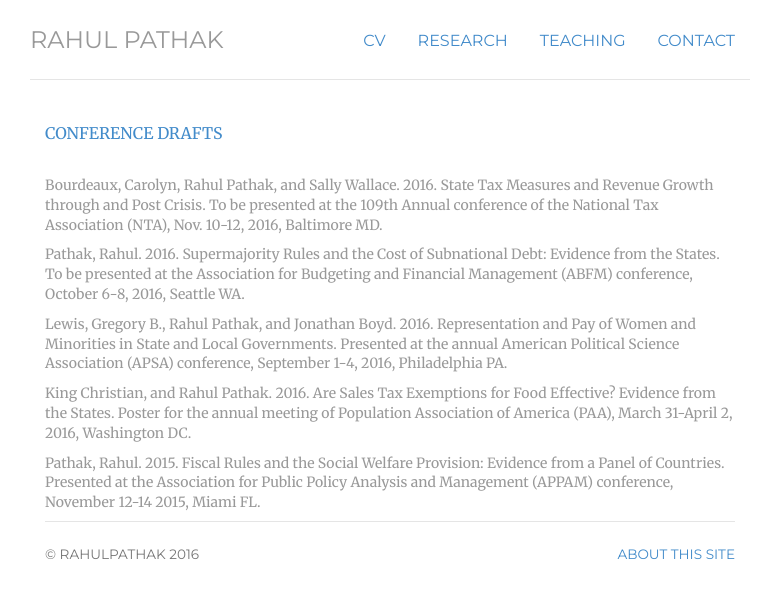
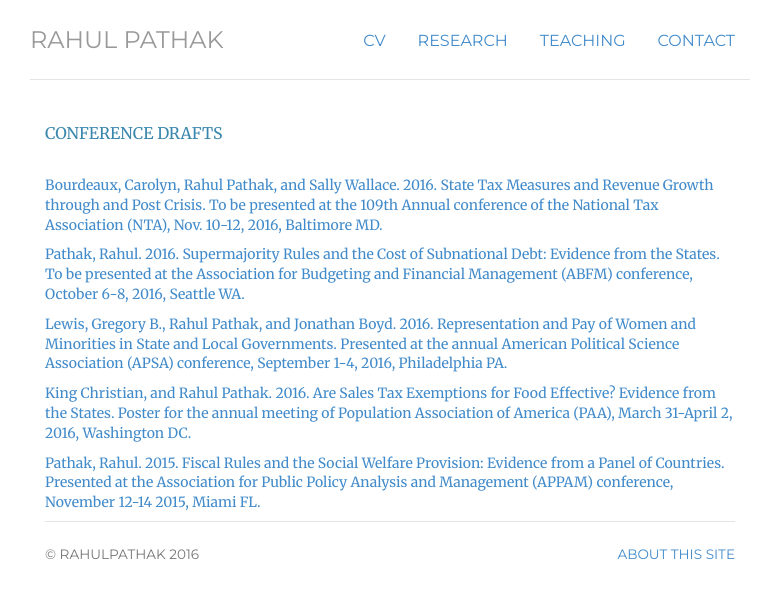
Before and after one commit to pathak-rahul/pathak-rahul.github.io, a Jekyll site: the page built from testing/index.html, in a window 1280 px wide. Shown: the top 598 px of the page, without its empty margins (250-1016 px from the left). Built offline with Jekyll 4.4.1, drawn with Linux system fonts in a browser that asks for light colours.

Commit message:
Update index.html

```diff
--- a/testing/index.html
+++ b/testing/index.html
@@ -7,13 +7,13 @@
 	</div>
 	<div itemscope itemtype="http://data-vocabulary.org/Person" class="col-sm-12">
 
-<p class="text-primary">CONFERENCE DRAFTS</p>
+<p class="text-info">CONFERENCE DRAFTS</p>
 
-<h4><small class="text-black">Bourdeaux, Carolyn, Rahul Pathak, and Sally Wallace. 2016. State Tax Measures and Revenue Growth through and Post Crisis. To be presented at the 109th Annual conference of the National Tax Association (NTA), Nov. 10-12, 2016, Baltimore MD.</small> </h4>
-<h4><small>Pathak, Rahul. 2016. Supermajority Rules and the Cost of Subnational Debt: Evidence from the States. To be presented at the Association for Budgeting and Financial Management (ABFM) conference, October 6-8, 2016, Seattle WA.</small> </h4>
-<h4><small>Lewis, Gregory B., Rahul Pathak, and Jonathan Boyd. 2016. Representation and Pay of Women and Minorities in State and Local Governments. Presented at the annual American Political Science Association (APSA) conference, September 1-4, 2016, Philadelphia PA.</small> </h4>
-<h4><small>King Christian, and Rahul Pathak. 2016. Are Sales Tax Exemptions for Food Effective? Evidence from the States.</em> Poster for the annual meeting of Population Association of America (PAA), March 31-April 2, 2016, Washington DC.</small> </h4>
-<h4><small>Pathak, Rahul. 2015. Fiscal Rules and the Social Welfare Provision: Evidence from a Panel of Countries. Presented at the Association for Public Policy Analysis and Management (APPAM) conference, November 12-14 2015, Miami FL.</small> </h4>
+<h4><small class="text-primary">Bourdeaux, Carolyn, Rahul Pathak, and Sally Wallace. 2016. State Tax Measures and Revenue Growth through and Post Crisis. To be presented at the 109th Annual conference of the National Tax Association (NTA), Nov. 10-12, 2016, Baltimore MD.</small> </h4>
+<h4><small class="text-primary">Pathak, Rahul. 2016. Supermajority Rules and the Cost of Subnational Debt: Evidence from the States. To be presented at the Association for Budgeting and Financial Management (ABFM) conference, October 6-8, 2016, Seattle WA.</small> </h4>
+<h4><small class="text-primary">Lewis, Gregory B., Rahul Pathak, and Jonathan Boyd. 2016. Representation and Pay of Women and Minorities in State and Local Governments. Presented at the annual American Political Science Association (APSA) conference, September 1-4, 2016, Philadelphia PA.</small> </h4>
+<h4><small class="text-primary">King Christian, and Rahul Pathak. 2016. Are Sales Tax Exemptions for Food Effective? Evidence from the States.</em> Poster for the annual meeting of Population Association of America (PAA), March 31-April 2, 2016, Washington DC.</small> </h4>
+<h4><small class="text-primary">Pathak, Rahul. 2015. Fiscal Rules and the Social Welfare Provision: Evidence from a Panel of Countries. Presented at the Association for Public Policy Analysis and Management (APPAM) conference, November 12-14 2015, Miami FL.</small> </h4>
 
   </p> </span>
 </p>
```
